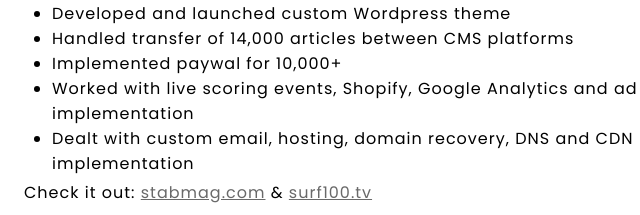
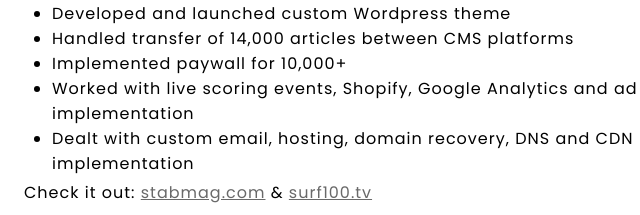
Before and after one commit to boothaw/awilkesbooth, a plain HTML site: page index.html in a window 1280 px wide. Shown: the part 472-687 px from the top of the page, 178-818 px from the left. Drawn offline with Linux system fonts and the light colour scheme; no server answers.

Commit message:
type - O fix

```diff
--- a/index.html
+++ b/index.html
@@ -42,7 +42,7 @@
             <ul>
               <li>Developed and launched custom Wordpress theme</li>
               <li>Handled transfer of 14,000 articles between CMS platforms</li>
-              <li>Implemented paywal for 10,000+</li>
+              <li>Implemented paywall for 10,000+</li>
               <li>Worked with live scoring events, Shopify, Google Analytics and ad implementation</li>
               <li>Dealt with custom email, hosting, domain recovery, DNS and CDN implementation </li>
             </ul>
```
